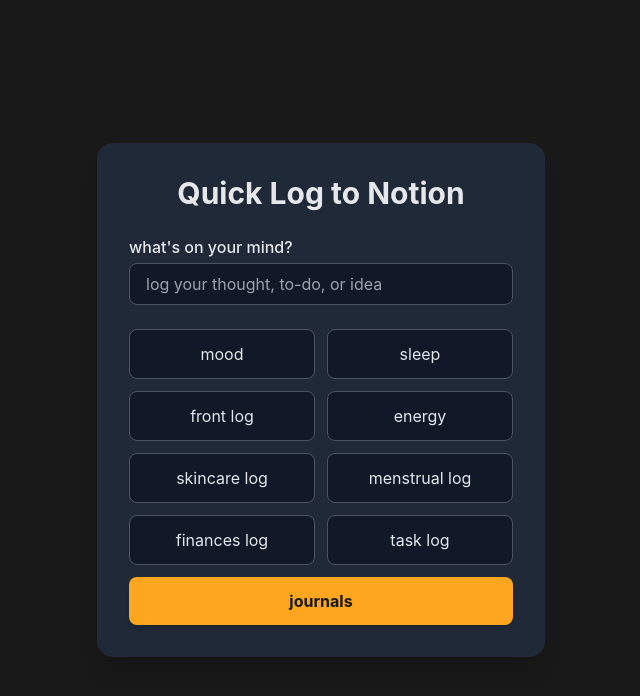
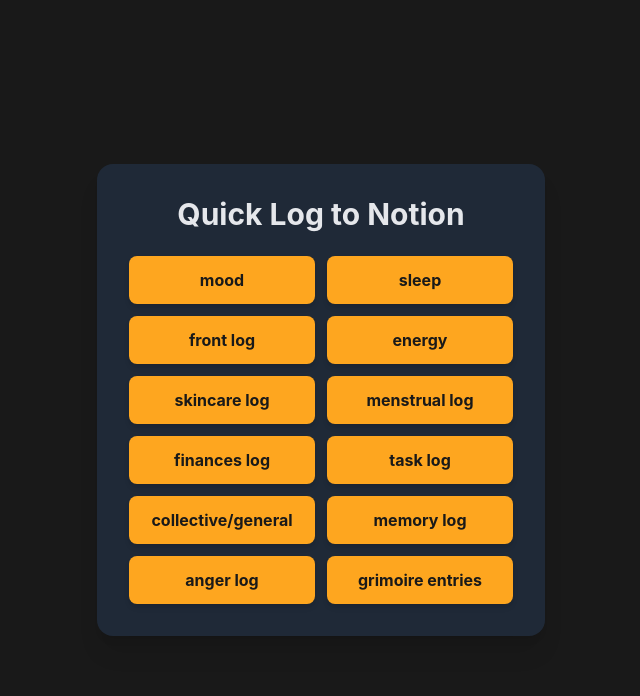
Before and after one commit to houseofmates/notion-button, a plain HTML site: page index.html in a window 1280 px wide. Both pictures are taken after a click on the button "log something". Shown: the whole page, without its empty margins (319-959 px from the left). Drawn offline with nearby package versions, Linux system fonts and the light colour scheme.

Commit message:
update 5

```diff
--- a/index.html
+++ b/index.html
@@ -10,8 +10,8 @@
             font-family: 'Inter', sans-serif;
             background-color: #191919;
         }
-        /* custom style for the primary orange buttons */
-        .btn-primary {
+        /* custom style for all log buttons to be amber with dark text */
+        .btn-log {
             background-color: #fea61f;
             color: #191919;
             font-weight: bold;
@@ -21,10 +21,10 @@
             transition-property: background-color, box-shadow;
             transition-duration: 200ms;
         }
-        .btn-primary:hover {
+        .btn-log:hover {
             background-color: #eb9d1b;
         }
-        .btn-primary:focus {
+        .btn-log:focus {
             outline: 2px solid transparent;
             outline-offset: 2px;
             box-shadow: 0 0 0 2px rgba(254, 166, 31, 0.5), 0 0 0 4px rgba(254, 166, 31, 0.25);
@@ -36,39 +36,24 @@
     <div class="bg-gray-800 p-8 rounded-2xl shadow-xl w-full max-w-md">
         <h1 class="text-3xl font-bold text-center text-gray-200 mb-6">Quick Log to Notion</h1>
 
-        <!-- input field for the log entry -->
-        <div class="mb-6">
-            <label for="logEntry" class="block text-gray-200 font-medium mb-1">what's on your mind?</label>
-            <input type="text" id="logEntry" name="logEntry" placeholder="log your thought, to-do, or idea"
-                   class="w-full px-4 py-2 rounded-lg bg-gray-900 border border-gray-600 focus:outline-none focus:ring-2 focus:ring-amber-500 text-gray-200 placeholder-gray-400 transition duration-200">
-        </div>
-
         <!-- the main container for the buttons -->
         <div id="main-menu-container" class="space-y-3">
-            <button id="show-buttons" type="button" class="btn-primary w-full text-center">log something</button>
+            <button id="show-buttons" type="button" class="btn-log w-full text-center">log something</button>
 
             <!-- this container holds all the buttons and is hidden by default -->
             <div id="button-grid" class="hidden grid grid-cols-2 gap-3">
-                <button type="button" class="bg-gray-900 text-gray-200 py-3 rounded-lg border border-gray-600 hover:bg-gray-700 transition" data-database-id="23d9ed6c1f7c81feabddc0cf75c933de">mood</button>
-                <button type="button" class="bg-gray-900 text-gray-200 py-3 rounded-lg border border-gray-600 hover:bg-gray-700 transition" data-database-id="2009ed6c1f7c81299df4df07c5f0a5fc">sleep</button>
-                <button type="button" class="bg-gray-900 text-gray-200 py-3 rounded-lg border border-gray-600 hover:bg-gray-700 transition" data-database-id="20a9ed6c1f7c808eae76c652ab1a858b">front log</button>
-                <button type="button" class="bg-gray-900 text-gray-200 py-3 rounded-lg border border-gray-600 hover:bg-gray-700 transition" data-database-id="2409ed6c1f7c80a88815e298b0e91a1c">energy</button>
-                <button type="button" class="bg-gray-900 text-gray-200 py-3 rounded-lg border border-gray-600 hover:bg-gray-700 transition" data-database-id="1fe9ed6c1f7c814c8be7e7bc98601910">skincare log</button>
-                <button type="button" class="bg-gray-900 text-gray-200 py-3 rounded-lg border border-gray-600 hover:bg-gray-700 transition" data-database-id="2209ed6c1f7c81cc8565e379734ec6ae">menstrual log</button>
-                <button type="button" class="bg-gray-900 text-gray-200 py-3 rounded-lg border border-gray-600 hover:bg-gray-700 transition" data-database-id="2089ed6c1f7c81e99c3fc5687984108b">finances log</button>
-                <button type="button" class="bg-gray-900 text-gray-200 py-3 rounded-lg border border-gray-600 hover:bg-gray-700 transition" data-database-id="2219ed6c1f7c808ca846dbf686fccd46">task log</button>
-                <button id="show-journals-btn" type="button" class="col-span-2 btn-primary">journals</button>
-            </div>
-        </div>
-
-        <!-- the journal sub-menu container -->
-        <div id="journal-menu-container" class="hidden space-y-3">
-            <button id="back-to-main" type="button" class="w-full bg-gray-900 text-gray-200 py-3 rounded-lg border border-gray-600 hover:bg-gray-700 transition">back</button>
-            <div class="grid grid-cols-2 gap-3">
-                <button type="button" class="bg-gray-900 text-gray-200 py-3 rounded-lg border border-gray-600 hover:bg-gray-700 transition" data-database-id="20a9ed6c1f7c8060a8ffe9f2a8d8d926">collective/general</button>
-                <button type="button" class="bg-gray-900 text-gray-200 py-3 rounded-lg border border-gray-600 hover:bg-gray-700 transition" data-database-id="20a9ed6c1f7c80edb19de4e4054fb955">memory log</button>
-                <button type="button" class="bg-gray-900 text-gray-200 py-3 rounded-lg border border-gray-600 hover:bg-gray-700 transition" data-database-id="20b9ed6c1f7c8022aaf6f929b52eba76">anger log</button>
-                <button type="button" class="bg-gray-900 text-gray-200 py-3 rounded-lg border border-gray-600 hover:bg-gray-700 transition" data-database-id="2069ed6c1f7c817fa435c9d24bb9b736">grimoire entries</button>
+                <button type="button" class="btn-log" data-database-id="23d9ed6c1f7c81feabddc0cf75c933de">mood</button>
+                <button type="button" class="btn-log" data-database-id="2009ed6c1f7c81299df4df07c5f0a5fc">sleep</button>
+                <button type="button" class="btn-log" data-database-id="20a9ed6c1f7c808eae76c652ab1a858b">front log</button>
+                <button type="button" class="btn-log" data-database-id="2409ed6c1f7c80a88815e298b0e91a1c">energy</button>
+                <button type="button" class="btn-log" data-database-id="1fe9ed6c1f7c814c8be7e7bc98601910">skincare log</button>
+                <button type="button" class="btn-log" data-database-id="2209ed6c1f7c81cc8565e379734ec6ae">menstrual log</button>
+                <button type="button" class="btn-log" data-database-id="2089ed6c1f7c81e99c3fc5687984108b">finances log</button>
+                <button type="button" class="btn-log" data-database-id="2219ed6c1f7c808ca846dbf686fccd46">task log</button>
+                <button type="button" class="btn-log" data-database-id="20a9ed6c1f7c8060a8ffe9f2a8d8d926">collective/general</button>
+                <button type="button" class="btn-log" data-database-id="20a9ed6c1f7c80edb19de4e4054fb955">memory log</button>
+                <button type="button" class="btn-log" data-database-id="20b9ed6c1f7c8022aaf6f929b52eba76">anger log</button>
+                <button type="button" class="btn-log" data-database-id="2069ed6c1f7c817fa435c9d24bb9b736">grimoire entries</button>
             </div>
         </div>
 
@@ -81,13 +66,8 @@
     <script>
         const WORKER_URL = "https://notion-secure-api.houseofmatez.workers.dev/";
 
-        const logEntryInput = document.getElementById('logEntry');
         const showButtonsBtn = document.getElementById('show-buttons');
         const buttonGrid = document.getElementById('button-grid');
-        const showJournalsBtn = document.getElementById('show-journals-btn');
-        const mainMenuContainer = document.getElementById('main-menu-container');
-        const journalMenuContainer = document.getElementById('journal-menu-container');
-        const backToMainBtn = document.getElementById('back-to-main');
         const messageBox = document.getElementById('messageBox');
         const messageText = document.getElementById('messageText');
 
@@ -112,18 +92,6 @@
             buttonGrid.classList.remove('hidden');
         });
 
-        // event listener for the "journals" button
-        showJournalsBtn.addEventListener('click', () => {
-            mainMenuContainer.classList.add('hidden');
-            journalMenuContainer.classList.remove('hidden');
-        });
-
-        // event listener for the "back" button
-        backToMainBtn.addEventListener('click', () => {
-            journalMenuContainer.classList.add('hidden');
-            mainMenuContainer.classList.remove('hidden');
-        });
-
         // event listener for all log buttons
         document.addEventListener('click', async (event) => {
             // check if the clicked element is one of the logging buttons
@@ -132,11 +100,8 @@
                 return;
             }
 
-            const logEntry = logEntryInput.value.trim();
-            if (!logEntry) {
-                showMessage("hey, the log entry can't be empty!", true);
-                return;
-            }
+            // use the button's text as the log entry
+            const logEntry = clickedButton.textContent;
 
             const databaseId = clickedButton.getAttribute('data-database-id');
 
@@ -146,7 +111,6 @@
             };
 
             showMessage("logging your entry to notion...", false);
-            logEntryInput.disabled = true;
 
             try {
                 const response = await fetch(WORKER_URL, {
@@ -157,7 +121,6 @@
 
                 if (response.ok) {
                     showMessage("logged successfully!", false);
-                    logEntryInput.value = '';
                 } else {
                     const error = await response.json();
                     showMessage(`oh no, something went wrong: ${error.message || 'unknown error'}`, true);
@@ -165,8 +128,6 @@
             } catch (error) {
                 console.error('error sending data:', error);
                 showMessage("a network error occurred. check your connection?", true);
-            } finally {
-                logEntryInput.disabled = false;
             }
         });
     </script>
```
